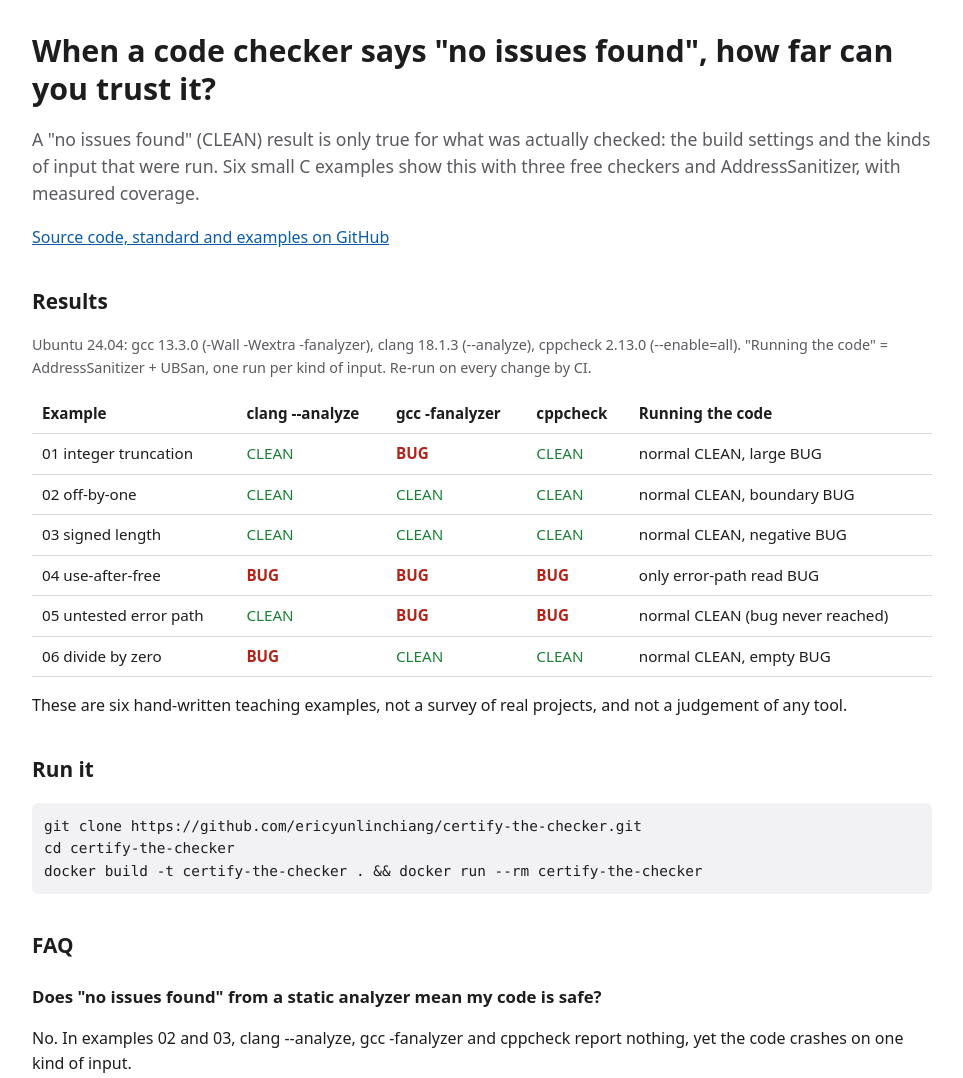
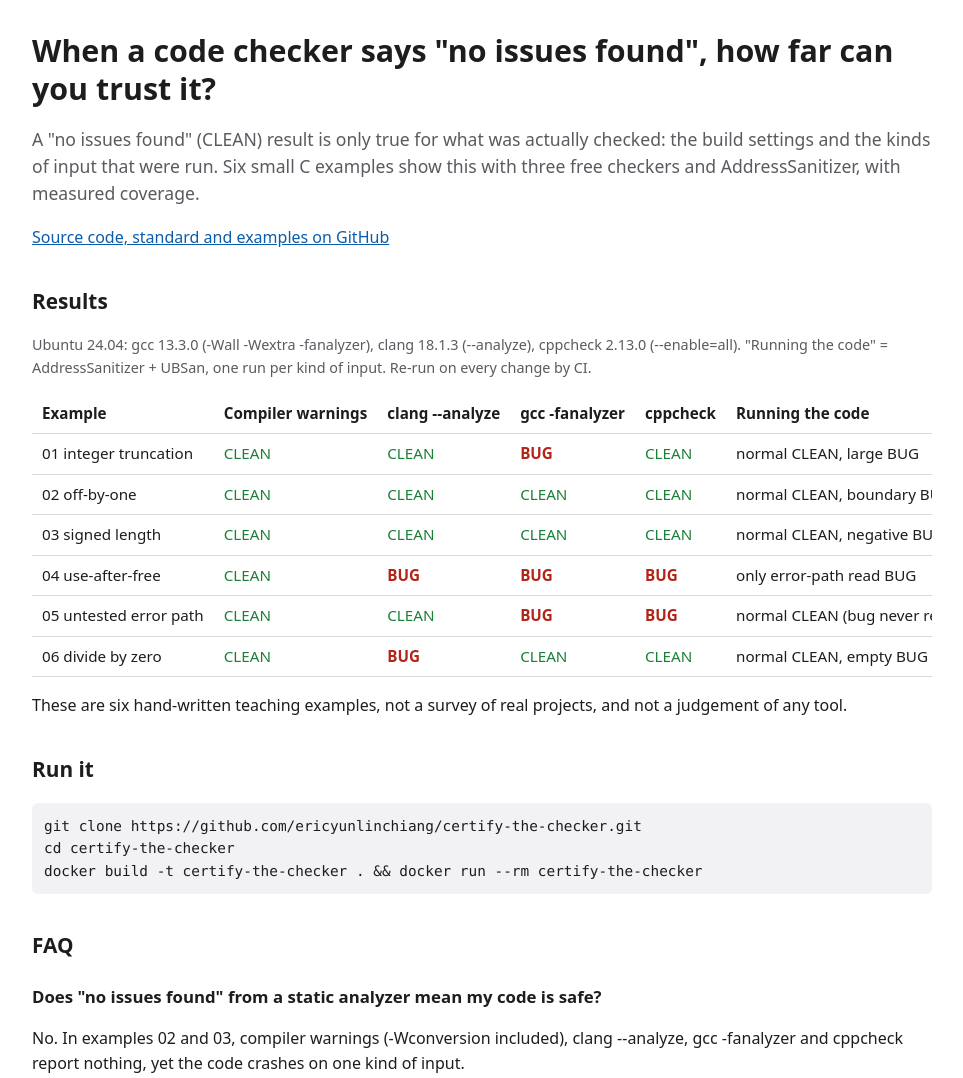
Before and after one commit to ericyunlinchiang/certify-the-checker, a plain HTML site: page docs/index.html in a window 1280 px wide. Shown: the top 1078 px of the page, without its empty margins (158-1121 px from the left). Drawn offline with Linux system fonts and the light colour scheme.

Commit message:
v0.3.4: compiler-warnings column, white zone section

```diff
--- a/docs/index.html
+++ b/docs/index.html
@@ -4,7 +4,7 @@
 <meta charset="utf-8">
 <meta name="viewport" content="width=device-width, initial-scale=1">
 <title>Certify-the-Checker: what "no issues found" from a static analyzer really covers</title>
-<meta name="description" content="Six small runnable C examples compare clang --analyze, gcc -fanalyzer and cppcheck with running the code under AddressSanitizer, with measured coverage. A short standard for reporting a CLEAN result with its scope.">
+<meta name="description" content="Six small runnable C examples compare compiler warnings, clang --analyze, gcc -fanalyzer and cppcheck with running the code under AddressSanitizer, with measured coverage. A short standard for reporting a CLEAN result with its scope.">
 <meta name="author" content="Eric Chiang">
 <link rel="canonical" href="https://ericyunlinchiang.github.io/certify-the-checker/">
 <meta property="og:title" content="Certify-the-Checker">
@@ -22,7 +22,7 @@
   "programmingLanguage": "C",
   "license": "https://www.apache.org/licenses/LICENSE-2.0",
   "author": {"@type": "Person", "name": "Eric Chiang"},
-  "version": "0.3.3",
+  "version": "0.3.4",
   "keywords": "static analysis, false negatives, clang static analyzer, gcc -fanalyzer, cppcheck, AddressSanitizer, UBSan, code coverage, gcov, software testing, AI code review"
 }
 </script>
@@ -57,14 +57,14 @@ of input that were run. Six small C examples show this with three free checkers
 "Running the code" = AddressSanitizer + UBSan, one run per kind of input. Re-run on every change by CI.</p>
 <div class="table-wrap">
 <table>
-<thead><tr><th>Example</th><th>clang --analyze</th><th>gcc -fanalyzer</th><th>cppcheck</th><th>Running the code</th></tr></thead>
+<thead><tr><th>Example</th><th>Compiler warnings</th><th>clang --analyze</th><th>gcc -fanalyzer</th><th>cppcheck</th><th>Running the code</th></tr></thead>
 <tbody>
-<tr><td>01 integer truncation</td><td class="clean">CLEAN</td><td class="bug">BUG</td><td class="clean">CLEAN</td><td>normal CLEAN, large BUG</td></tr>
-<tr><td>02 off-by-one</td><td class="clean">CLEAN</td><td class="clean">CLEAN</td><td class="clean">CLEAN</td><td>normal CLEAN, boundary BUG</td></tr>
-<tr><td>03 signed length</td><td class="clean">CLEAN</td><td class="clean">CLEAN</td><td class="clean">CLEAN</td><td>normal CLEAN, negative BUG</td></tr>
-<tr><td>04 use-after-free</td><td class="bug">BUG</td><td class="bug">BUG</td><td class="bug">BUG</td><td>only error-path read BUG</td></tr>
-<tr><td>05 untested error path</td><td class="clean">CLEAN</td><td class="bug">BUG</td><td class="bug">BUG</td><td>normal CLEAN (bug never reached)</td></tr>
-<tr><td>06 divide by zero</td><td class="bug">BUG</td><td class="clean">CLEAN</td><td class="clean">CLEAN</td><td>normal CLEAN, empty BUG</td></tr>
+<tr><td>01 integer truncation</td><td class="clean">CLEAN</td><td class="clean">CLEAN</td><td class="bug">BUG</td><td class="clean">CLEAN</td><td>normal CLEAN, large BUG</td></tr>
+<tr><td>02 off-by-one</td><td class="clean">CLEAN</td><td class="clean">CLEAN</td><td class="clean">CLEAN</td><td class="clean">CLEAN</td><td>normal CLEAN, boundary BUG</td></tr>
+<tr><td>03 signed length</td><td class="clean">CLEAN</td><td class="clean">CLEAN</td><td class="clean">CLEAN</td><td class="clean">CLEAN</td><td>normal CLEAN, negative BUG</td></tr>
+<tr><td>04 use-after-free</td><td class="clean">CLEAN</td><td class="bug">BUG</td><td class="bug">BUG</td><td class="bug">BUG</td><td>only error-path read BUG</td></tr>
+<tr><td>05 untested error path</td><td class="clean">CLEAN</td><td class="clean">CLEAN</td><td class="bug">BUG</td><td class="bug">BUG</td><td>normal CLEAN (bug never reached)</td></tr>
+<tr><td>06 divide by zero</td><td class="clean">CLEAN</td><td class="bug">BUG</td><td class="clean">CLEAN</td><td class="clean">CLEAN</td><td>normal CLEAN, empty BUG</td></tr>
 </tbody>
 </table>
 </div>
@@ -77,7 +77,7 @@ docker build -t certify-the-checker . &amp;&amp; docker run --rm certify-the-che
 
 <h2>FAQ</h2>
 <h3>Does "no issues found" from a static analyzer mean my code is safe?</h3>
-<p>No. In examples 02 and 03, clang --analyze, gcc -fanalyzer and cppcheck report nothing, yet the code crashes on one kind of input.</p>
+<p>No. In examples 02 and 03, compiler warnings (-Wconversion included), clang --analyze, gcc -fanalyzer and cppcheck report nothing, yet the code crashes on one kind of input.</p>
 <h3>Does the clang static analyzer catch off-by-one errors?</h3>
 <p>Not in example 02 (clang 18.1.3): a <code>&lt;=</code> loop writes one element past a stack buffer and nothing is reported. AddressSanitizer catches it on the boundary input.</p>
 <h3>Is running the code with AddressSanitizer enough?</h3>
```
Also changed, not shown: examples/expected-results.txt, llms.txt, 8 other files.
